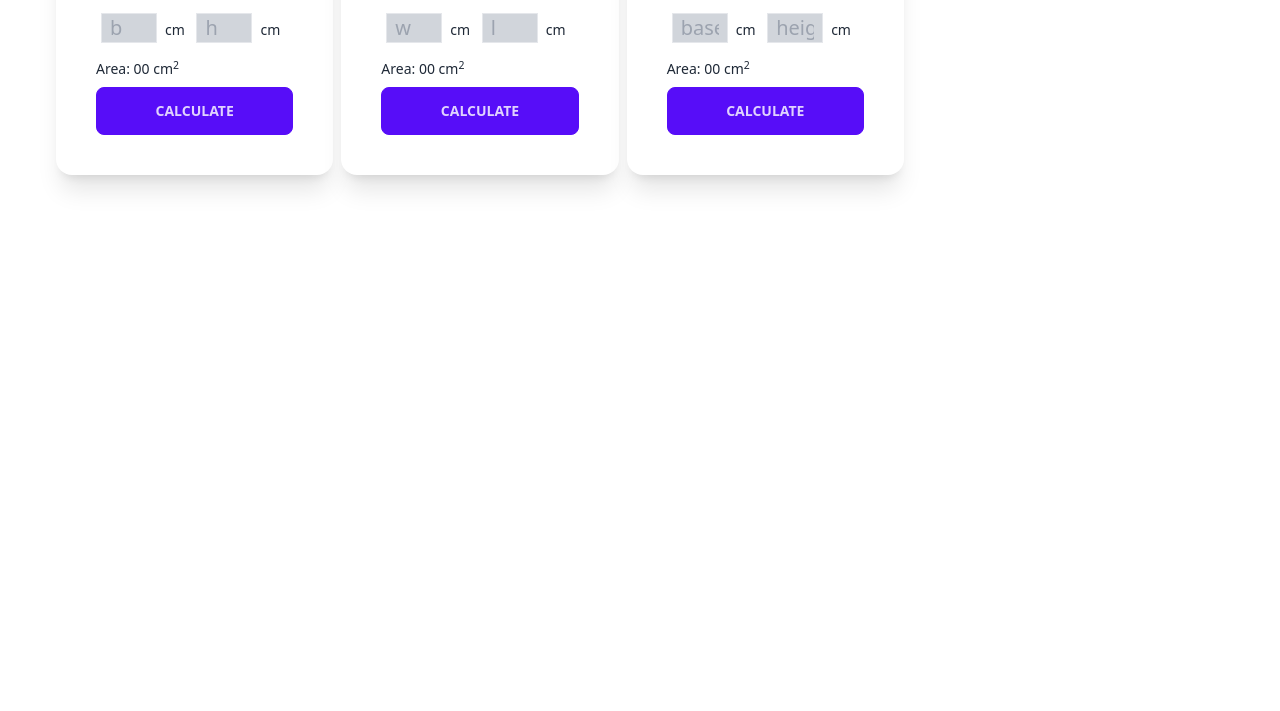
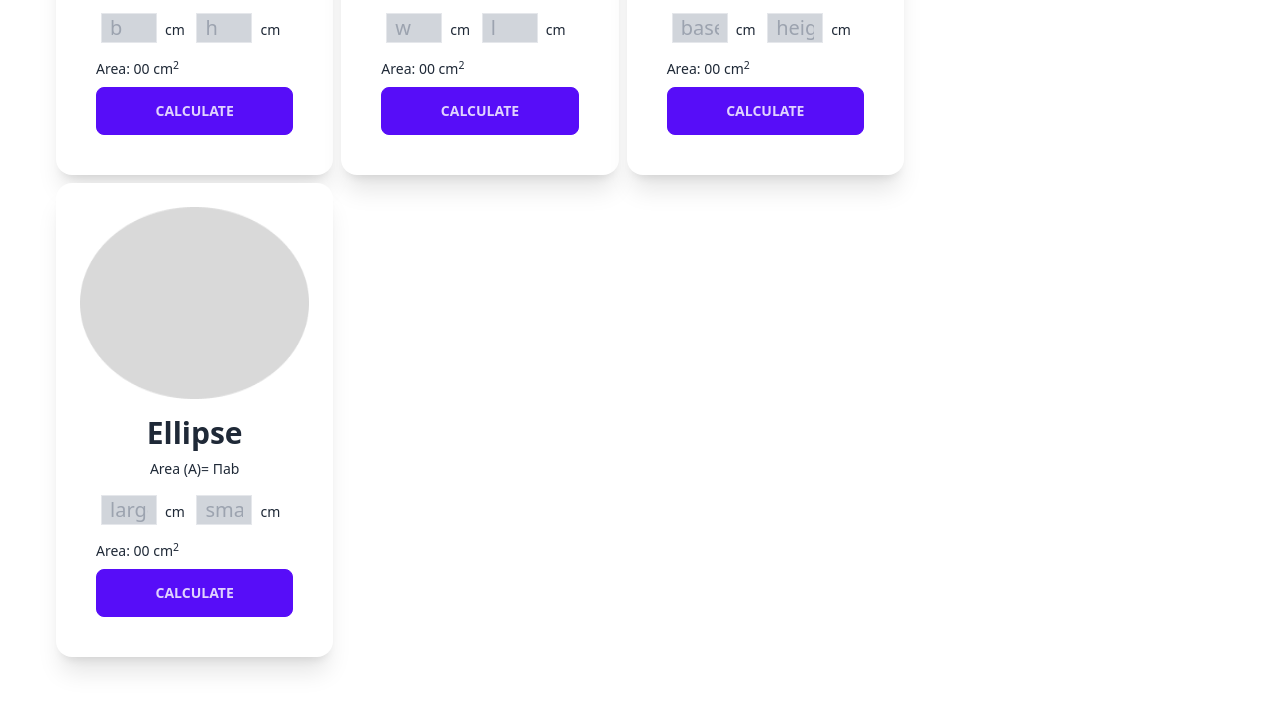
Before and after one commit to Rabiul913/geometry-genius, a plain HTML site: page index.html in a window 1280 px wide. Shown: the part 355-1066 px from the top of the page. Before the commit the page ends 800 px from the top, so only its background shows below. Drawn offline with nearby package versions, Linux system fonts and the light colour scheme.

Commit message:
ellipse added

```diff
--- a/index.html
+++ b/index.html
@@ -44,7 +44,7 @@
                         </div>
                     </div>
                 </div>
-                <!-- 3st card -->
+                <!-- Parallelogram card -->
                 <div class="card card-compact bg-base-100 shadow-xl p-6">
                     <figure><img class="h-48" src="./images/parallelogram.png" alt="Parallelogram" /></figure>
                     <div class="card-body">
@@ -57,6 +57,22 @@
                         <p>Area: <span id="parea-calculate">00</span> cm<sup>2</sup></p>
                         <div class="card-actions">
                             <button class="btn btn-primary w-full" id="parallelogram-btn" onclick="calculateParallelogramArea()">Calculate</button>
+                        </div>
+                    </div>
+                </div>
+                <!-- Ellipse card -->
+                <div class="card card-compact bg-base-100 shadow-xl p-6">
+                    <figure><img class="h-48" src="./images/ellipse.png" alt="Parallelogram" /></figure>
+                    <div class="card-body">
+                        <h2 class="text-center font-bold text-3xl">Ellipse</h2>
+                        <p class="text-center">Area (A)= Πab</p>
+                        <div class="mx-auto py-2">
+                            <input type="text" class="border bg-gray-300 text-xl w-14 px-2" placeholder="large" id="major-field"><span class="px-2">cm</span>
+                            <input type="text" class="border bg-gray-300 text-xl w-14 px-2" placeholder="small" id="minor-field"><span class="px-2">cm</span>
+                        </div>
+                        <p>Area: <span id="earea-calculate">00</span> cm<sup>2</sup></p>
+                        <div class="card-actions">
+                            <button class="btn btn-primary w-full" id="ellipse-btn" onclick="calculateEllipseArea()">Calculate</button>
                         </div>
                     </div>
                 </div>
--- a/js/calculate.js
+++ b/js/calculate.js
@@ -43,3 +43,7 @@ function calculateParallelogramArea(){
     const area= base * height;
     initialCalculateValue('parea-calculate',area);
 }
+
+function calculateEllipseArea(){
+
+}
```
